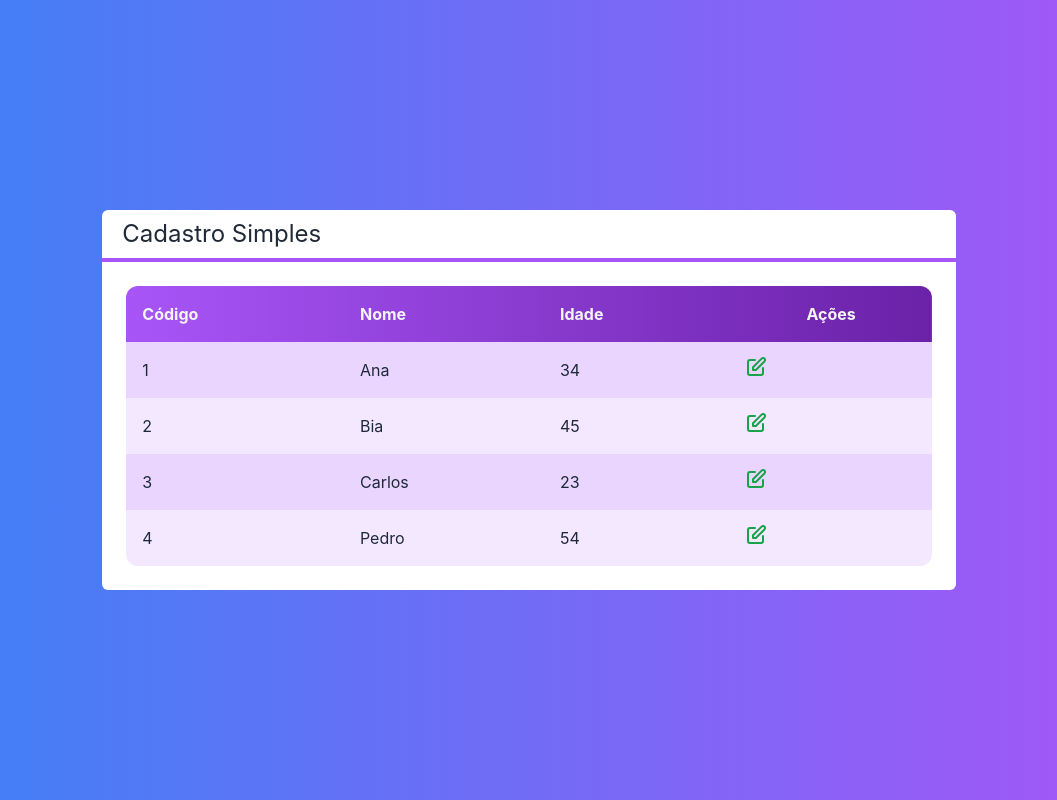
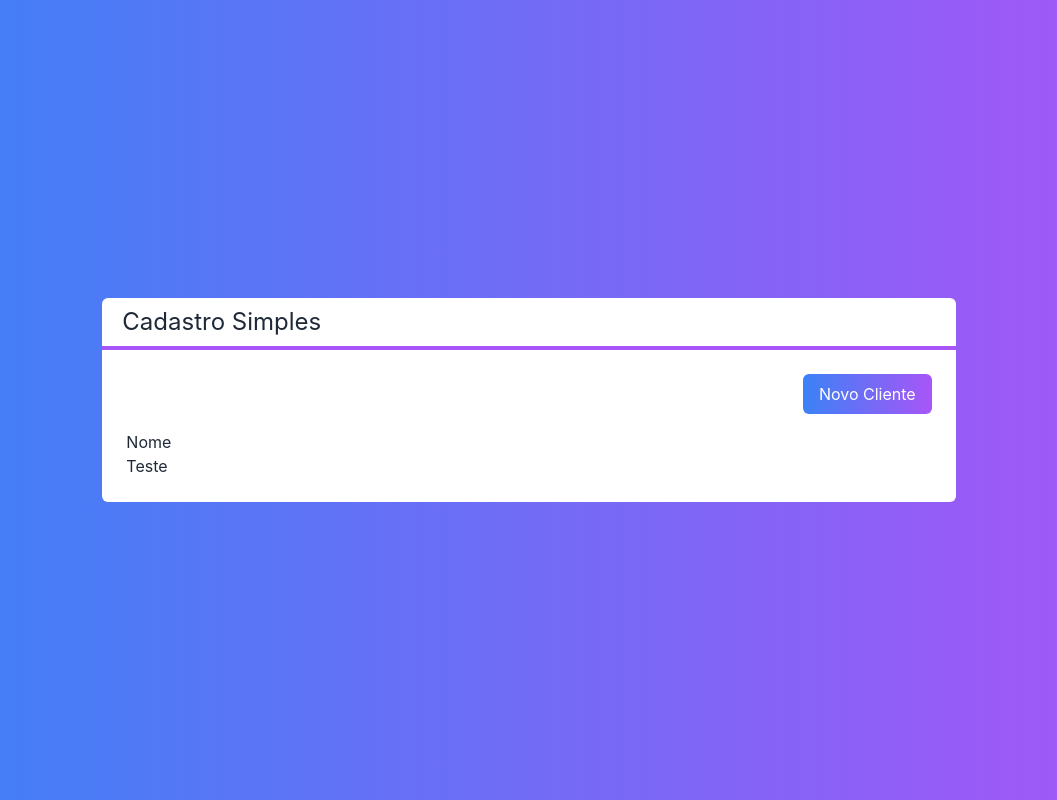
Before and after one commit to gabrielsilva000/NextJs-CRUD, a Next.js app: page / in a window 1280 px wide. Shown: the whole page, without its empty margins (111-1168 px from the left). Built offline with nearby package versions, Linux system fonts and the light colour scheme.

Commit message:
ajuste de estilo e função no botão de edita e excluir e criação do botão de cadastro de usuário

```diff
--- /dev/null
+++ b/src/components/Botao.tsx
@@ -0,0 +1,18 @@
+interface BotaoProps{
+    cor?: 'green' | 'blue' | 'gray'
+    className?: string
+    children: any
+}
+
+export default function Botao(props: BotaoProps){
+    const cor = props.cor ?? 'gray'
+    return(
+        <button className={`
+            bg-gradient-to-r from-${cor}-400 to-${cor}-700
+            text-white px-4 py-2 rounded-md
+            ${props.className}
+        `}>
+            {props.children}
+        </button>
+    )
+}
--- /dev/null
+++ b/src/components/Entrada.tsx
@@ -0,0 +1,21 @@
+interface EntradaProps{
+    tipo?: 'text' | 'number'
+    texto: string
+    valor: any
+    somenteLeitura?: boolean
+}
+
+export default function Entrada(props: EntradaProps){
+    return(
+        <div className="flex flex-col">
+            <label>
+                {props.texto}
+            </label>
+            <input
+                type={props.tipo ?? 'text'}
+                value={props.valor}
+                readOnly={props.somenteLeitura}
+            />
+        </div>
+    )
+}
--- /dev/null
+++ b/src/components/Formulario.tsx
@@ -0,0 +1,17 @@
+import Entrada from "./Entrada";
+
+interface FormularioProps{
+
+}
+
+export default function Formulario(props: FormularioProps){
+    return(
+        <div>
+            <Entrada
+                texto="Nome"
+                valor="Teste"
+            />
+        </div>
+    )
+
+}
--- a/src/components/Tabela.tsx
+++ b/src/components/Tabela.tsx
@@ -38,9 +38,9 @@ export default function Tabela(props: TabelaProps){
 
     function renderizarAcoes(cliente: Cliente){
         return(
-            <td className="flex">
+            <td className="flex justify-center">
                 {props.clienteSelecionado ? (
-                        <button className={`
+                        <button onClick={() => props.clienteSelecionado?.(cliente)} className={`
                         flex justify-center items-center
                         text-green-600 rounded-full p-2 m-1
                         hover:bg-purple-50
@@ -49,7 +49,7 @@ export default function Tabela(props: TabelaProps){
                     </button>
                 ) : false}
                 {props.clienteExcluido ? (
-                    <button className={`
+                    <button onClick={() => props.clienteExcluido?.(cliente)} className={`
                         flex justify-center items-center
                         text-red-500 rounded-full p-2 m-1
                         hover:bg-purple-50
--- a/src/pages/index.tsx
+++ b/src/pages/index.tsx
@@ -1,6 +1,8 @@
 import Layout from "../components/Layout"
 import Tabela from "../components/Tabela"
 import Cliente from "../core/Cliente"
+import Botao from "../components/Botao"
+import Formulario from "../components/Formulario"
 
 export default function Home() {
 
@@ -15,6 +17,10 @@ export default function Home() {
 
   }
 
+  function clienteExcluido(cliente: Cliente){
+
+  }
+
   return (
     <div className={`
     flex justify-center items-center h-screen
@@ -22,7 +28,15 @@ export default function Home() {
     text-white
     `}>
       <Layout titulo="Cadastro Simples">
-        <Tabela clientes={clientes} clienteSelecionado={clienteSelecionado}></Tabela>
+        <div className="flex justify-end">
+          <Botao cor="green" className="mb-4">Novo Cliente</Botao>
+        </div>
+        {/* <Tabela
+          clientes={clientes}
+          clienteSelecionado={clienteSelecionado}
+          clienteExcluido={clienteExcluido}
+          /> */}
+          <Formulario/>
       </Layout>
     </div>
 
--- a/tailwind.config.js
+++ b/tailwind.config.js
@@ -1,8 +1,15 @@
 module.exports = {
-  content: [
-    "./src/pages/**/*.{js,ts,jsx,tsx}",
-    "./src/components/**/*.{js,ts,jsx,tsx}",
-  ],
+  purge:{
+    content: [
+      "./src/pages/**/*.{js,ts,jsx,tsx}",
+      "./src/components/**/*.{js,ts,jsx,tsx}",
+    ],
+    safelist: [
+      /^bg-/,
+      /^to-/,
+      /^from-/,
+    ]
+  },
   theme: {
     extend: {},
   },
```
Also changed, not shown: .eslintrc.json (added), 1 other file (tests, documents, lock files or other folders).
